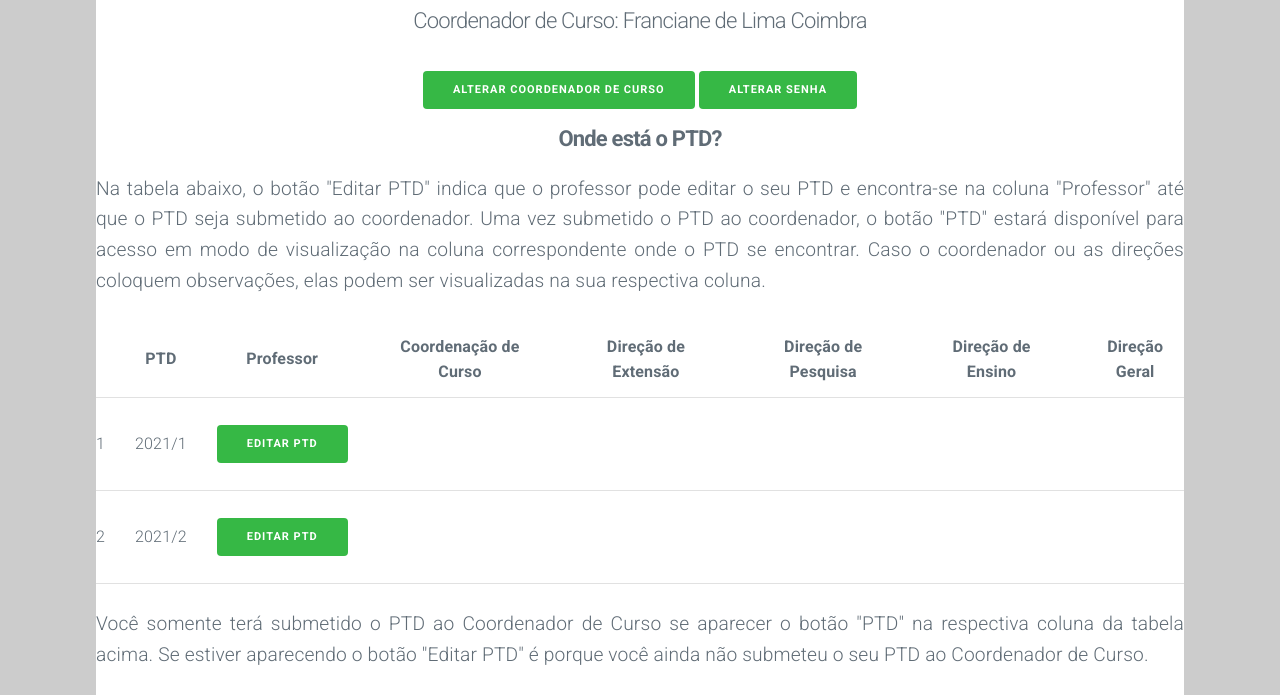
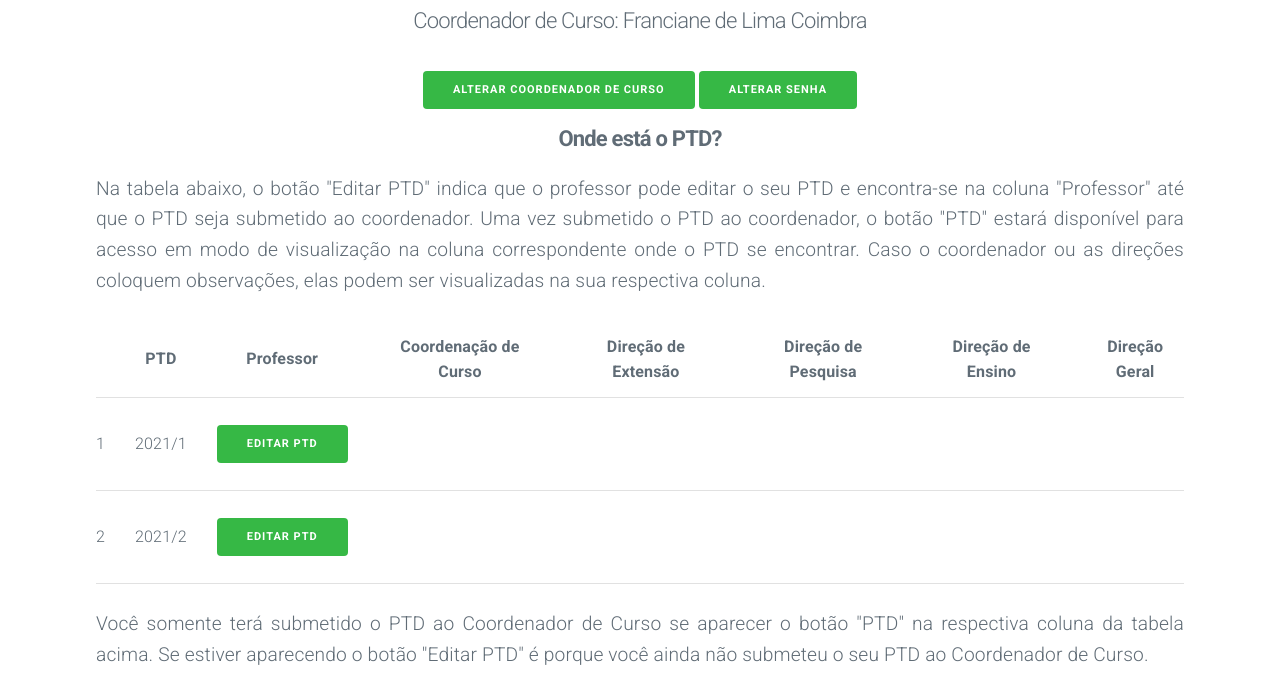
Before and after one commit to DarkPixel100/projeto-schreibwarenhandlung, a plain HTML site: page src/ptd.html in a window 1280 px wide. Shown: the part 179-874 px from the top of the page. Drawn offline with nearby package versions, Linux system fonts and the light colour scheme; files whose address does not match are found by name.

Commit message:
Imagem de fundo removida para ser específica

```diff
--- a/src/css/geral.css
+++ b/src/css/geral.css
@@ -9,13 +9,6 @@ body {
     background-color: var(--primaria);
     display: flex;
     justify-content: center;
-    background-image: url("../img/ifrs-alt-green.png");
-    background-color: #cccccc;
-    background-position: center;
-    background-repeat: no-repeat;
-    background-size: 25%;
-    position: relative;
-    height: 50%;
 }
 
 body * {
```
